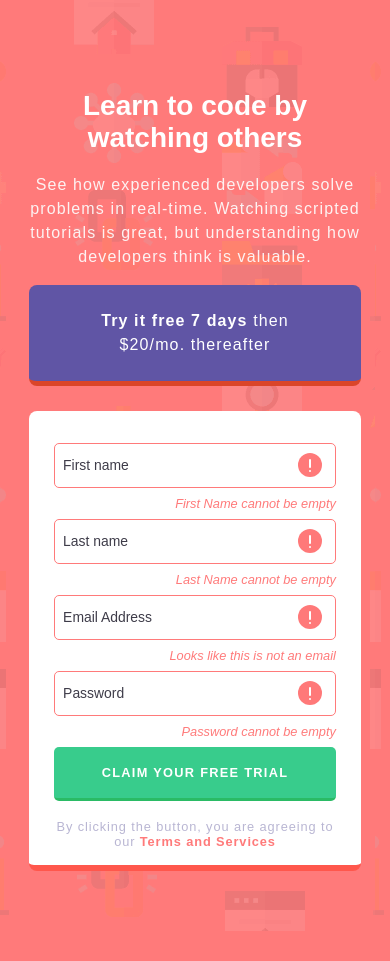
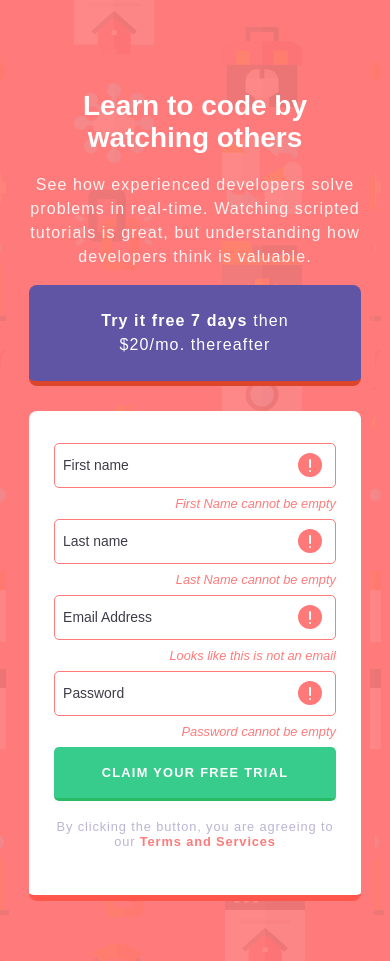
Before and after one commit to Moidz/Registration-form-resp, a plain HTML site: page index.html in a window 390 px wide. Before the commit the page ends 931 px from the top, so only its background shows below. Drawn offline with Linux system fonts and the light colour scheme; a web font is replaced by a local one.

Commit message:
Update style. css

```diff
--- a/style.css
+++ b/style.css
@@ -51,7 +51,7 @@ h1{
 .item2-2{
     width: 100%;
     background-color: white;
-    height: 460px;
+    height: 480px;
     box-sizing: border-box;
     border-bottom: 6px rgba(255, 17, 0, 0.7) solid;
 }
@@ -197,7 +197,7 @@ button:hover{
         line-height: 1.5em;
     }
     .item2-2{
-        height: 460px;
+        height: 490px;
     }
     .terms{
         letter-spacing: 0.07em;
```
